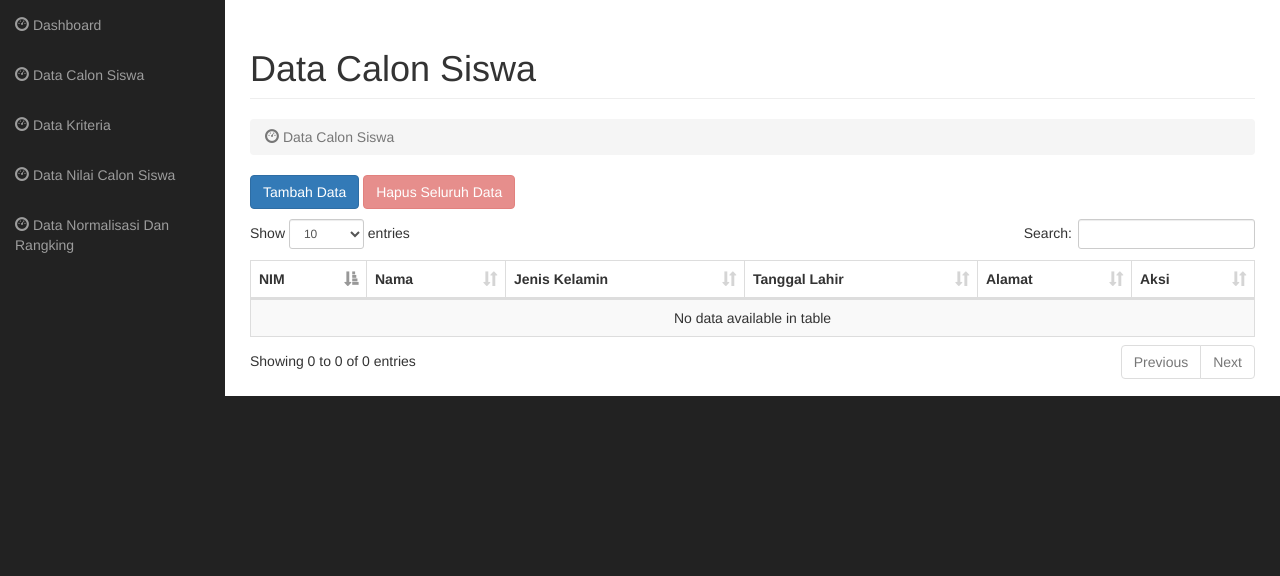
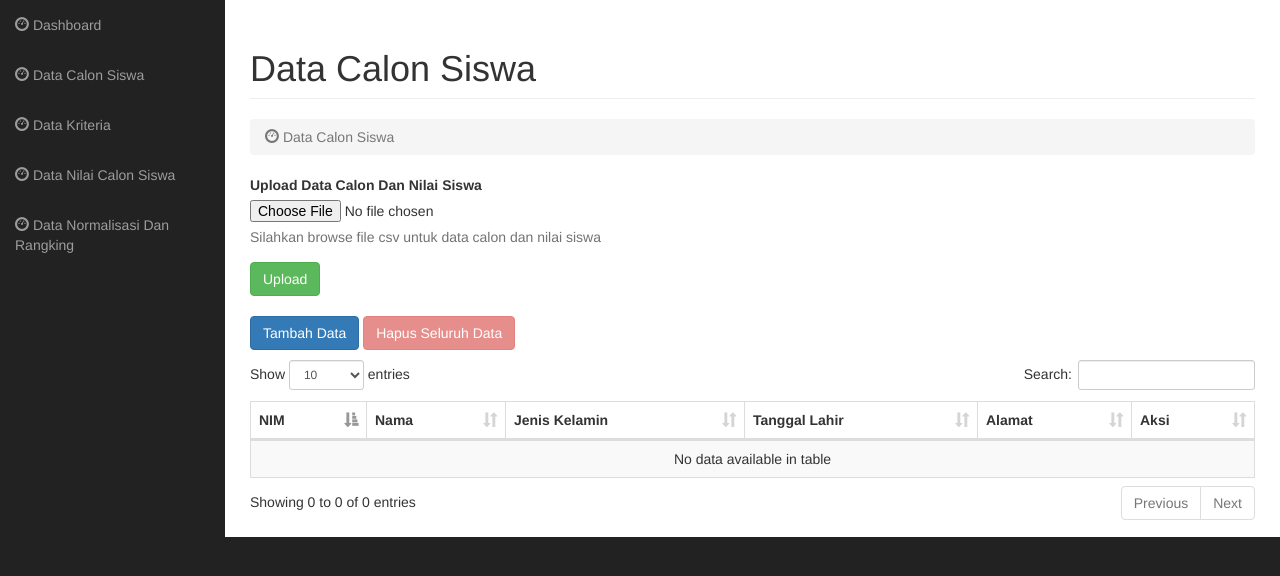
Before and after one commit to RizkiMufrizal/Metode-SAW, a CodeIgniter app: page /Metode-SAW/index.php/admin/CalonSiswaController in a window 1280 px wide. Shown: the part 51-627 px from the top of the page. Run offline with CodeIgniter, Linux system fonts and the light colour scheme; a user stored in the database is signed in; data that the repository does not hold is empty.

Commit message:
tambah button upload calon dan nilai siswa

```diff
--- a/application/views/admin/CalonSiswaView.php
+++ b/application/views/admin/CalonSiswaView.php
@@ -42,6 +42,17 @@
 
                     <div class="row">
                         <div class="col-lg-12">
+
+                            <form method="post" action="<?php echo base_url() ?>index.php/admin/CalonSiswaController/uploadCsvCalonSiswa" enctype="multipart/form-data">
+                                <div class="form-group">
+                                    <label for="exampleInputFile">Upload Data Calon Dan Nilai Siswa</label>
+                                    <input type="file" name="csv">
+                                    <p class="help-block">Silahkan browse file csv untuk data calon dan nilai siswa</p>
+                                </div>
+                                <button type="submit" class="btn btn-success">Upload</button>
+                            </form>
+
+                            <br/>
 
                             <button class="btn btn-primary" data-toggle="modal" data-target="#modal">Tambah Data</button>
 
```
